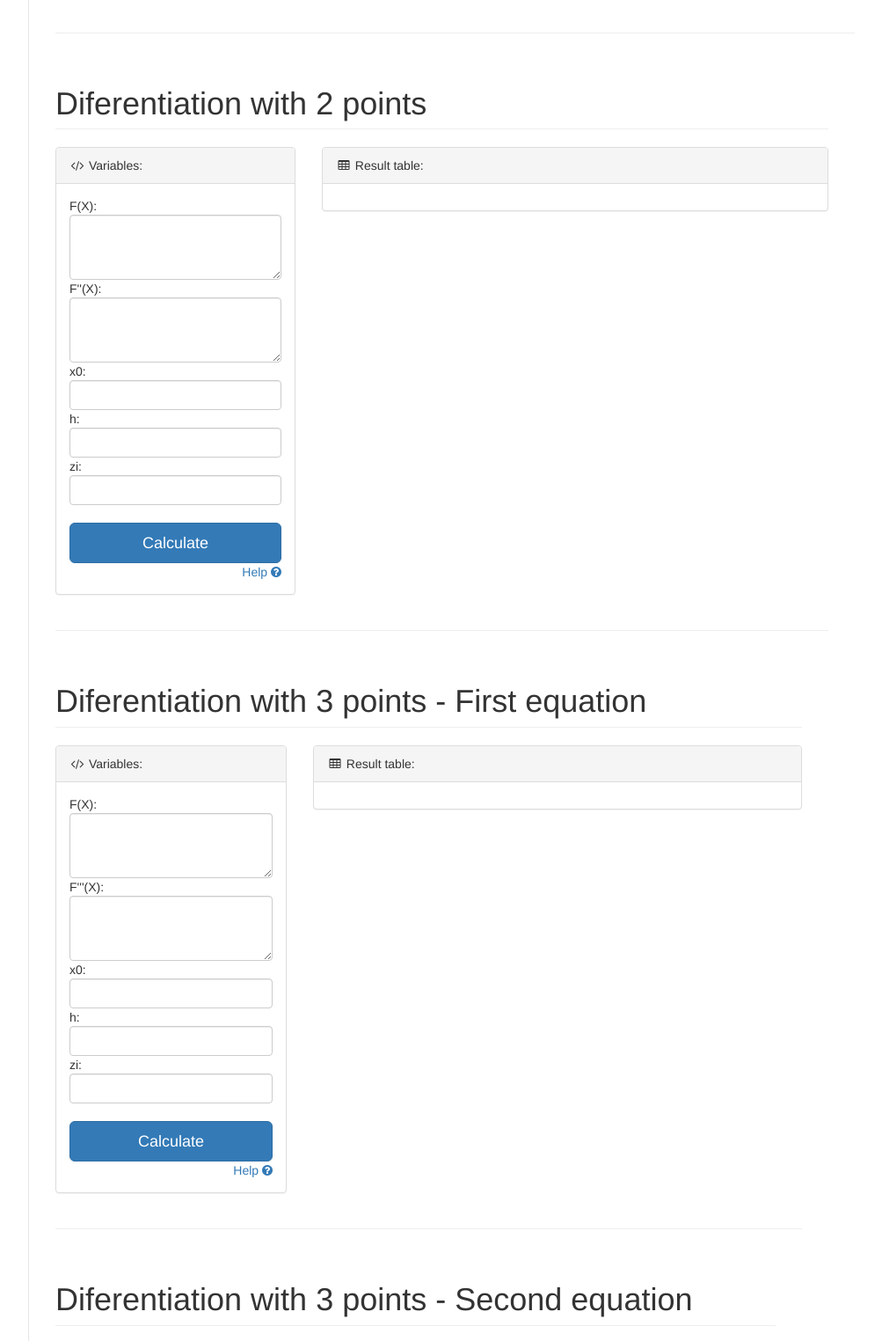
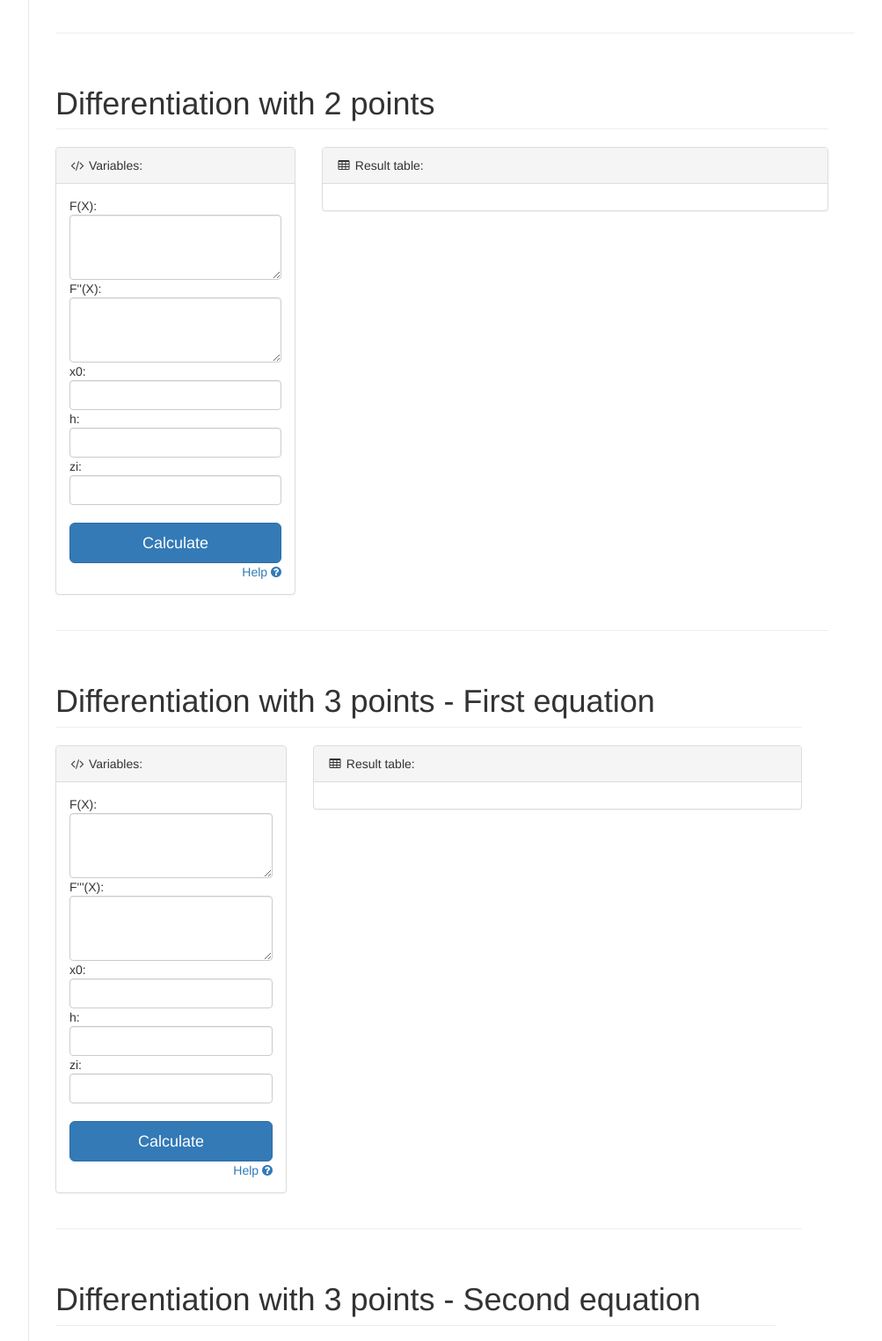
Before and after one commit to Thormod/AnalisisNumerico, a website: page practica/pages/integration.html in a window 1280 px wide. Shown: the part 2115-3639 px from the top of the page at 88% size, without its empty margins (218-1221 px from the left). Drawn offline with Linux system fonts and the light colour scheme; files whose address does not match are found by name.

Commit message:
Actualización

```diff
--- a/practica/pages/integration.html
+++ b/practica/pages/integration.html
@@ -412,7 +412,7 @@
          <div id="page-wrapper" style="margin-top: 20px; margin-left: -31px;">
          <div class="row" id="dif-2">
             <div class="col-lg-12">
-               <h1 class="page-header">Diferentiation with 2 points</h1>
+               <h1 class="page-header">Differentiation with 2 points</h1>
             </div>
             <!-- /.col-lg-12 -->
          </div>
@@ -466,7 +466,7 @@
          <div id="page-wrapper" style="margin-top: 20px; margin-left: -31px;">
          <div class="row" id="dif-3-1">
             <div class="col-lg-12">
-               <h1 class="page-header">Diferentiation with 3 points - First equation</h1>
+               <h1 class="page-header">Differentiation with 3 points - First equation</h1>
             </div>
             <!-- /.col-lg-12 -->
          </div>
@@ -520,7 +520,7 @@
          <div id="page-wrapper" style="margin-top: 20px; margin-left: -31px;">
          <div class="row" id="dif-3-2">
             <div class="col-lg-12">
-               <h1 class="page-header">Diferentiation with 3 points - Second equation</h1>
+               <h1 class="page-header">Differentiation with 3 points - Second equation</h1>
             </div>
             <!-- /.col-lg-12 -->
          </div>
@@ -574,7 +574,7 @@
          <div id="page-wrapper" style="margin-top: 20px; margin-left: -31px;">
          <div class="row" id="dif-3-3">
             <div class="col-lg-12">
-               <h1 class="page-header">Diferentiation with 3 points - Third equation</h1>
+               <h1 class="page-header">Differentiation with 3 points - Third equation</h1>
             </div>
             <!-- /.col-lg-12 -->
          </div>
@@ -628,7 +628,7 @@
          <div id="page-wrapper" style="margin-top: 20px; margin-left: -31px;">
          <div class="row" id="dif-5">
             <div class="col-lg-12">
-               <h1 class="page-header">Diferentiation with 5 points</h1>
+               <h1 class="page-header">Differentiation with 5 points</h1>
             </div>
             <!-- /.col-lg-12 -->
          </div>
```
Also changed, not shown: practica/dist/js/interpolation.js.
